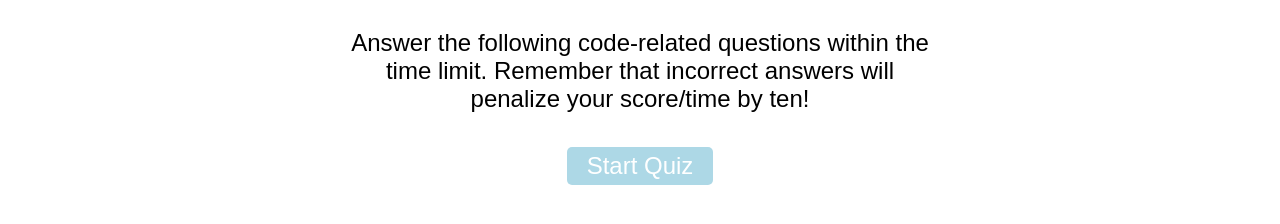
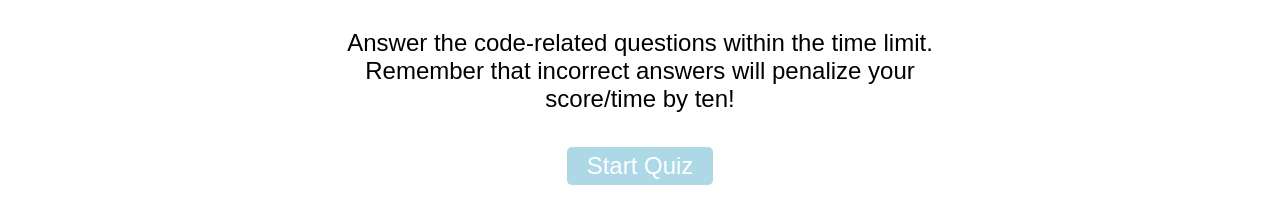
Before and after one commit to CharlenaCaine/Code-Quiz-V2, a plain HTML site: page index.html in a window 1280 px wide. Shown: the part 158-382 px from the top of the page. Drawn offline with Linux system fonts and the light colour scheme.

Commit message:
changed html file

```diff
--- a/index.html
+++ b/index.html
@@ -18,7 +18,7 @@
       <div id="start-screen" class="start">
         <h1>Code Quiz Challenge</h1>
         <p>
-          Answer the following code-related questions within the time
+          Answer the code-related questions within the time
           limit. Remember that incorrect answers will penalize your
           score/time by ten!
         </p>
```
